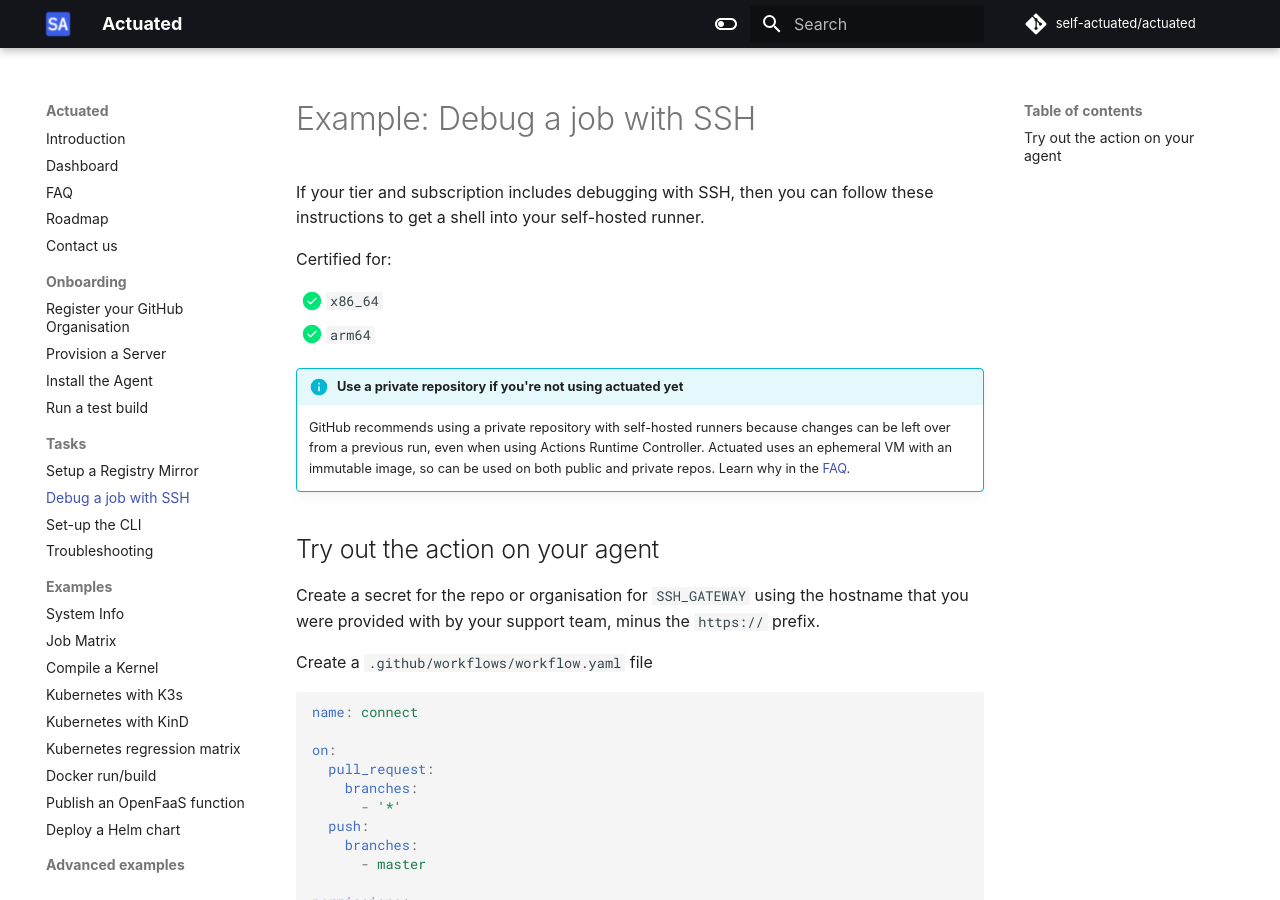
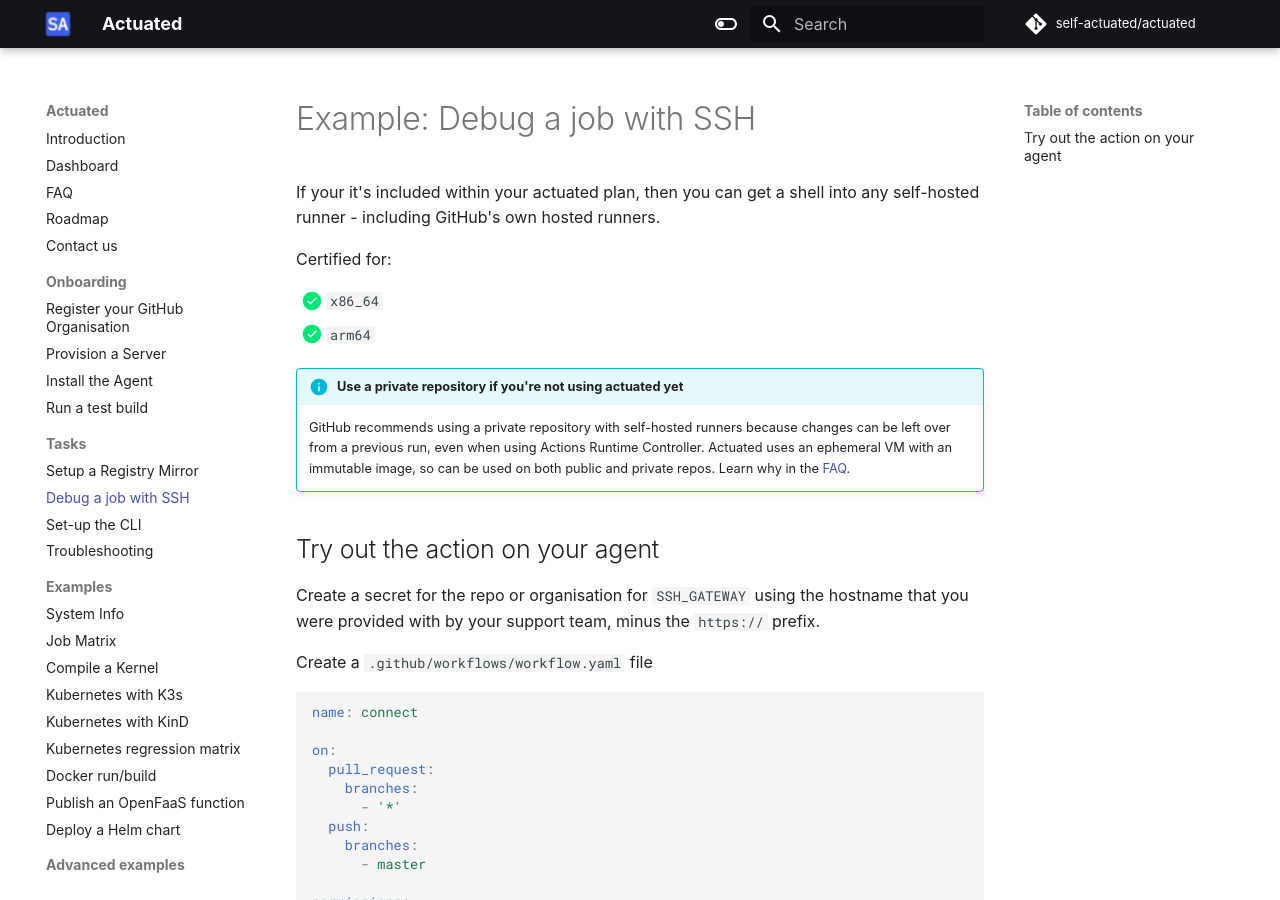
Before and after one commit to welteki/docs.actuated.dev, an MkDocs documentation site: the page built from docs/tasks/debug-ssh.md, in a window 1280 px wide and 900 px high. Built offline with MkDocs 1.6.1 and Material for MkDocs 9.7.7, drawn with Linux system fonts in a browser that asks for light colours; some web fonts are replaced.

Commit message:
Update intro about debugging SSH
Signed-off-by: Alex Ellis (OpenFaaS Ltd) <alexellis2@gmail.com>

```diff
--- a/docs/tasks/debug-ssh.md
+++ b/docs/tasks/debug-ssh.md
@@ -1,6 +1,6 @@
 # Example: Debug a job with SSH
 
-If your tier and subscription includes debugging with SSH, then you can follow these instructions to get a shell into your self-hosted runner.
+If your it's included within your actuated plan, then you can get a shell into any self-hosted runner - including GitHub's own hosted runners.
 
 Certified for:
 
```
